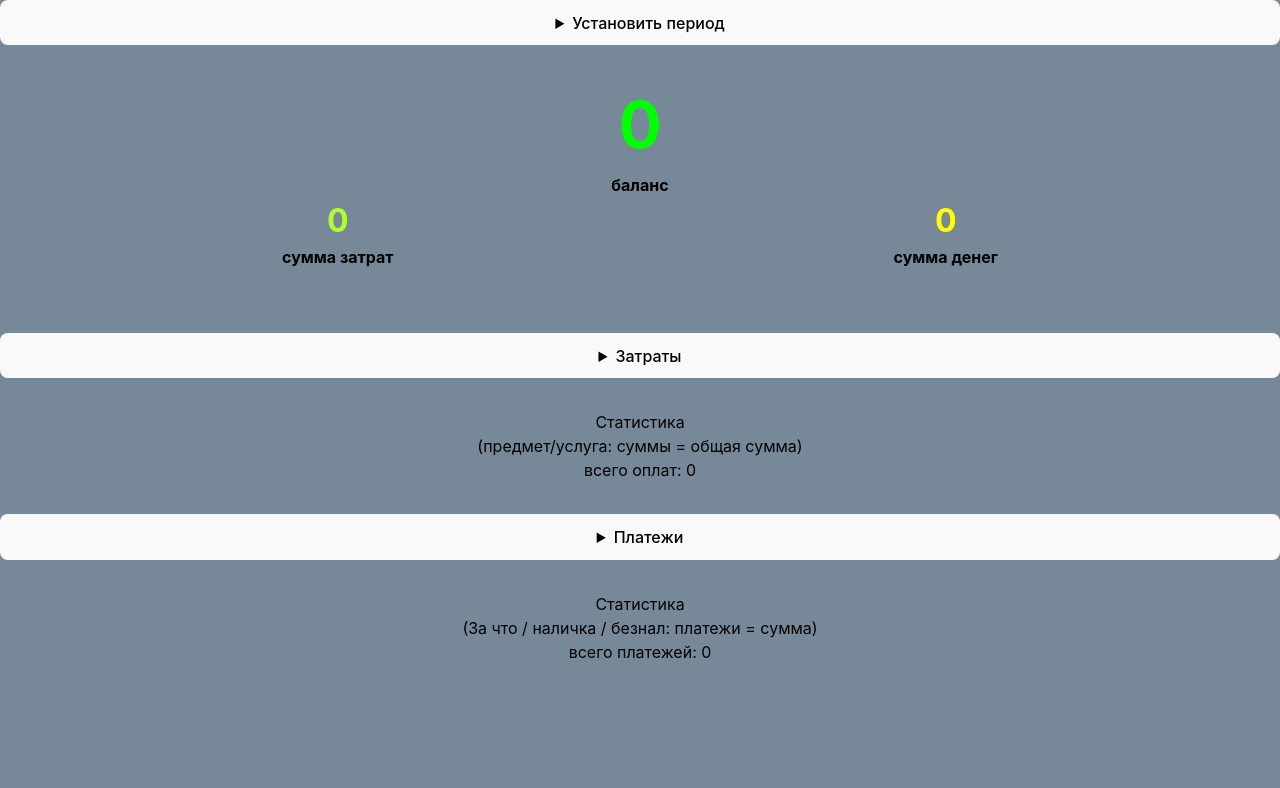
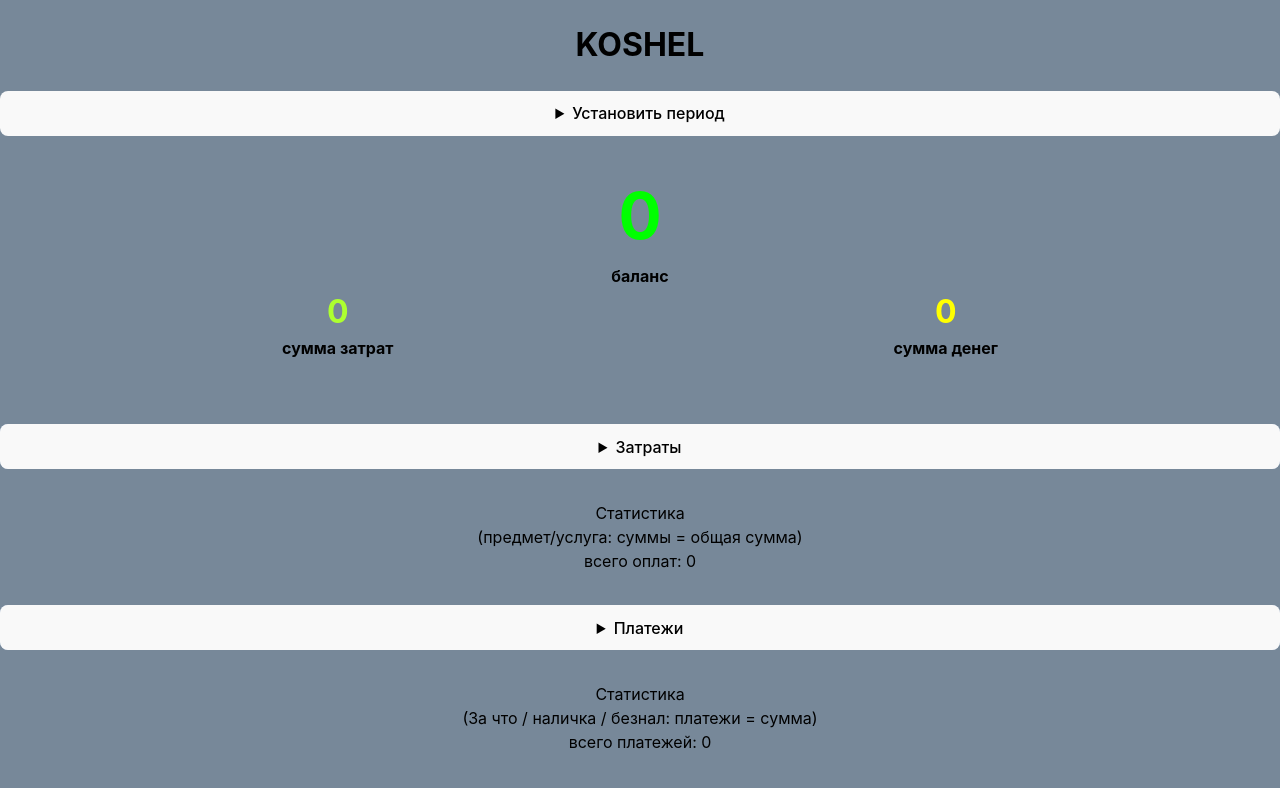
Before and after one commit to serjG901/koshel, a React (Vite) app: page / in a window 1280 px wide. Shown: the top 788 px of the page. Built offline with nearby package versions, Linux system fonts and the light colour scheme.

Commit message:
Update App.jsx

```diff
--- a/src/App.jsx
+++ b/src/App.jsx
@@ -89,6 +89,7 @@ function App() {
 
   return (
     <>
+      <h1>KOSHEL</h1>
       <FormDataRange />
       <Balance
         balance={balance}
```
